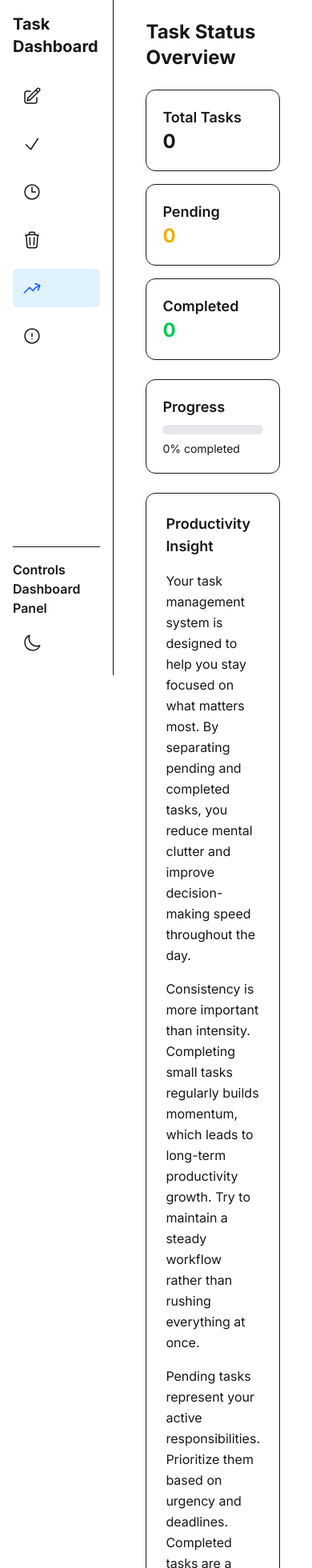
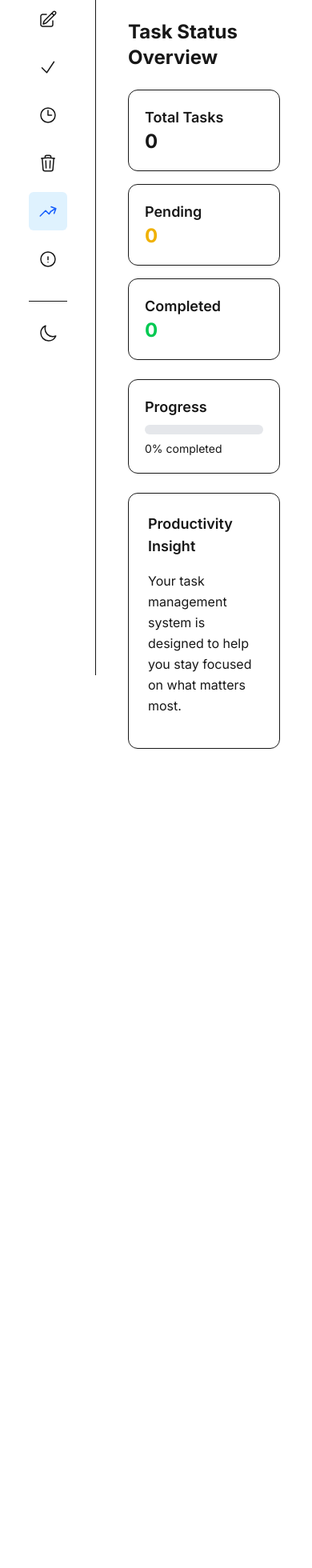
Before and after one commit to kentolyn-n/task-manager, a Next.js app: page /status in a window 390 px wide. Shown: the top 1960 px of the page at 80% size. After the commit the page ends 960 px from the top, so only its background shows below. Built offline with nearby package versions, Linux system fonts and the light colour scheme.

Commit message:
feat: responsive sidebar layout and a little change for some pages

```diff
--- a/app/components/SideBar.tsx
+++ b/app/components/SideBar.tsx
@@ -33,17 +33,18 @@ export default function SideBar() {
 
   const icons =
     theme === "dark"
-      ? <SunIcon className="w-8 sm:w-10" />
-      : <MoonIcon className="w-6 sm:w-7" />;
+      ? <SunIcon className="w-8 sm:w-10 hover:bg-sky-100 hover:text-blue-600 dark:hover:bg-gray-700" />
+      : <MoonIcon className="w-6 sm:w-7 hover:bg-sky-100 hover:text-blue-600 dark:hover:bg-gray-700" />;
+
 
   const toggleText =
     theme === "dark" ? "Dark Mode" : "Light Mode";
 
   return (
-    <div className={`${inter.className} w-64 h-screen bg-[var(--background)] text-[var(--foreground)] border-r p-4 flex flex-col`}>
+    <div className={`${inter.className} w-30 lg:w-64 h-screen bg-[var(--background)] text-[var(--foreground)] border-r lg:p-4 lg:items-start items-center flex flex-col`}>
 
       {/* Title */}
-      <h1 className="text-xl font-bold mb-6">
+      <h1 className="hidden lg:block text-xl font-bold mb-6">
         Task Dashboard
       </h1>
 
@@ -70,12 +71,11 @@ export default function SideBar() {
             </Link>
           );
         })}
-      </nav>
 
-      {/* Controls */}
+        {/* Controls */}
       <div className="border-t pt-4 mt-4">
 
-        <h1 className="font-semibold mb-2">
+        <h1 className="font-semibold mb-2 hidden lg:block">
           Controls Dashboard Panel
         </h1>
 
@@ -83,7 +83,7 @@ export default function SideBar() {
           className="flex items-center w-full p-3 rounded-md hover:bg-sky-100 dark:hover:bg-gray-700 active:scale-95 transition"
           onClick={toggleTheme}
         >
-          <span className="flex items-center gap-2">
+          <span className="flex items-center gap-2 items-center lg:items-start">
             {icons}
           </span>
 
@@ -93,7 +93,7 @@ export default function SideBar() {
         </button>
 
       </div>
-
+      </nav>
     </div>
   );
 }
--- a/app/status/page.tsx
+++ b/app/status/page.tsx
@@ -15,7 +15,7 @@ export default function StatusPage() {
   const completed = tasks.filter((t) => t.status === "done").length;
 
   const progress =
-    total === 0 ? 0 : Math.round((completed / total) * 100);
+    total === 0 ? 0 : Math.round((completed / total) * 10);
 
   return (
     <div className="space-y-6 px-4 sm:px-6 lg:px-10">
@@ -68,24 +68,22 @@ export default function StatusPage() {
 
         <p>
           Your task management system is designed to help you stay focused on
-          what matters most. By separating pending and completed tasks, you
-          reduce mental clutter and improve decision-making speed throughout
-          the day.
+          what matters most.
         </p>
 
-        <p>
+        <p className="hidden lg:block">
           Consistency is more important than intensity. Completing small tasks
           regularly builds momentum, which leads to long-term productivity growth.
           Try to maintain a steady workflow rather than rushing everything at once.
         </p>
 
-        <p>
+        <p className="hidden lg:block">
           Pending tasks represent your active responsibilities. Prioritize them
           based on urgency and deadlines. Completed tasks are a reflection of
           your progress — review them to understand your performance patterns.
         </p>
 
-        <p>
+        <p className="hidden lg:block">
           Keep your workspace clean, your goals clear, and your focus aligned.
           A well-structured task system reduces stress and increases clarity in
           daily execution.
```
